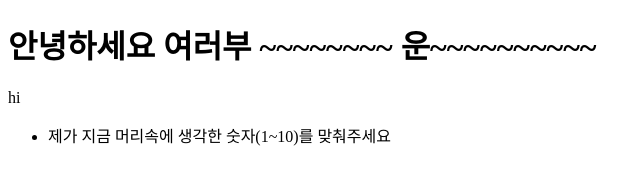
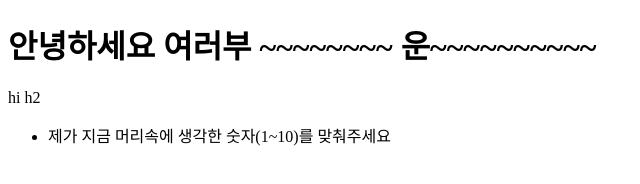
Before and after one commit to tanmtn/oz_git, a plain HTML site: page index.html in a window 1280 px wide. Shown: the full height of the page, 0-640 px from the left. Drawn offline with Linux system fonts and the light colour scheme.

Commit message:
Update index.html

```diff
--- a/index.html
+++ b/index.html
@@ -8,7 +8,7 @@
   </head>
   <body>
     <h1>안녕하세요 여러부 ~~~~~~~~ 운~~~~~~~~~~</h1>
-    hi
+    hi h2
     <ul>
       <li class="sunghun">제가 지금 머리속에 생각한 숫자(1~10)를 맞춰주세요</li>
     </ul>
```
